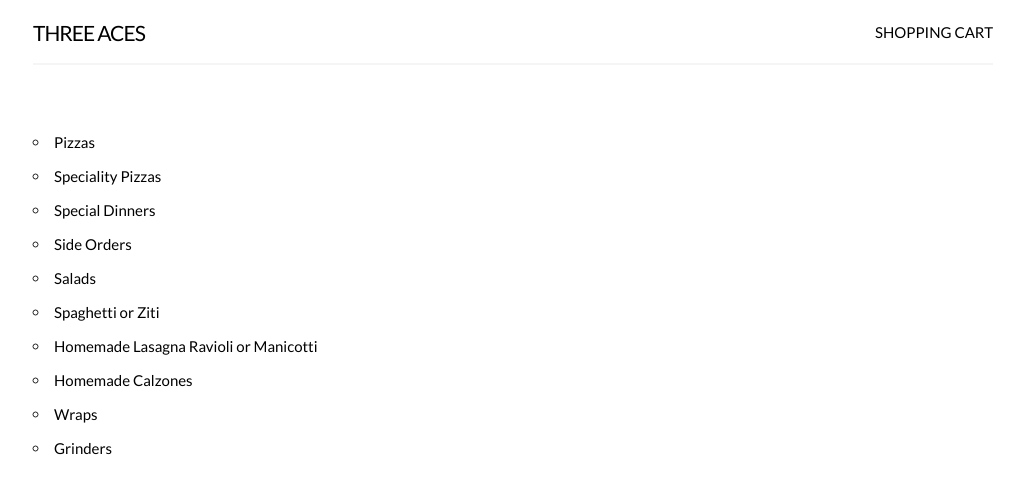
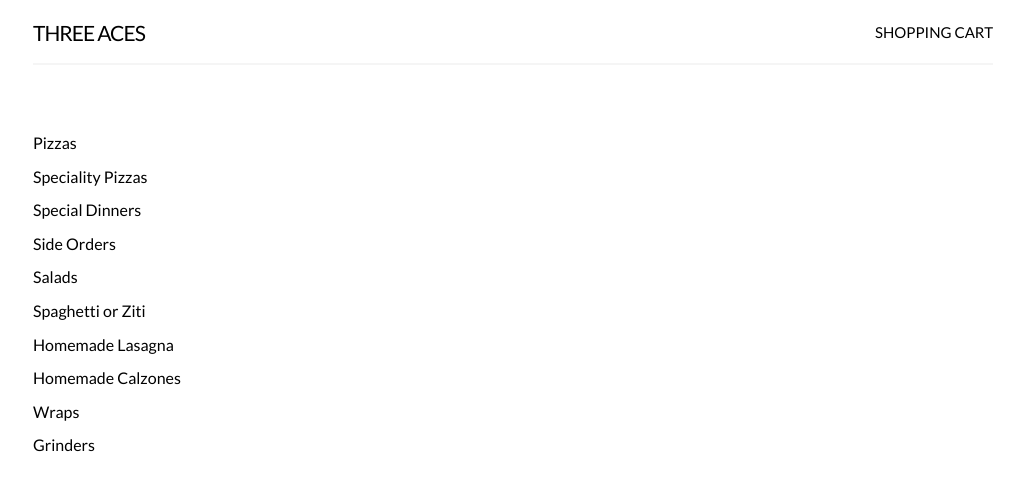
Before and after one commit to nelsonreitz/pizzaml, a PHP site: page / in a window 1280 px wide. Shown: the top 494 px of the page, without its empty margins (127-1151 px from the left). Run offline with PHP 8.4, Linux system fonts and the light colour scheme.

Commit message:
Nav menu CSS

```diff
--- a/models/menu.xml
+++ b/models/menu.xml
@@ -70,7 +70,7 @@
     </item>
   </category>
   <category>
-    <title>Homemade Lasagna Ravioli or Manicotti</title>
+    <title>Homemade Lasagna</title>
     <item>
       <name>With Sauce</name>
       <price>6.25</price>
--- a/public/css/style.css
+++ b/public/css/style.css
@@ -24,6 +24,7 @@ a {
 /* header */
 
 .header {
+    background-color: white;
     height: 65px;
     width: 100%;
     position: fixed;
@@ -54,3 +55,26 @@ a {
     right: 0;
     font-size: 15px;
 }
+
+/* Navigation */
+
+.navigation {
+    position: fixed;
+    width: 12.67% !important; /* equals 22% of container */
+}
+
+.navigation ul {
+    list-style: none;
+    margin: 0;
+}
+
+.navigation li {
+    font-size: 16px;
+    margin-bottom: 8px;
+}
+
+/* Content */
+
+.content {
+    margin-left: 26%;
+}
--- a/views/footer.php
+++ b/views/footer.php
@@ -1,3 +1,5 @@
+        </div><!-- .content -->
+      </div><!-- .row -->
     </div><!-- .container -->
   </body>
 </html>
--- a/views/header.php
+++ b/views/header.php
@@ -29,4 +29,6 @@
     </header>
 
     <div class="container">
-      <?php render_nav() ?>
+      <div class="row">
+        <?php render_nav() ?>
+        <div class="content nine columns">
--- a/views/nav.php
+++ b/views/nav.php
@@ -1,4 +1,4 @@
-<nav class="navigation" role="navigation">
+<nav class="navigation three columns" role="navigation">
   <ul>
     <?php foreach ($categories as $category): ?>
 
```
